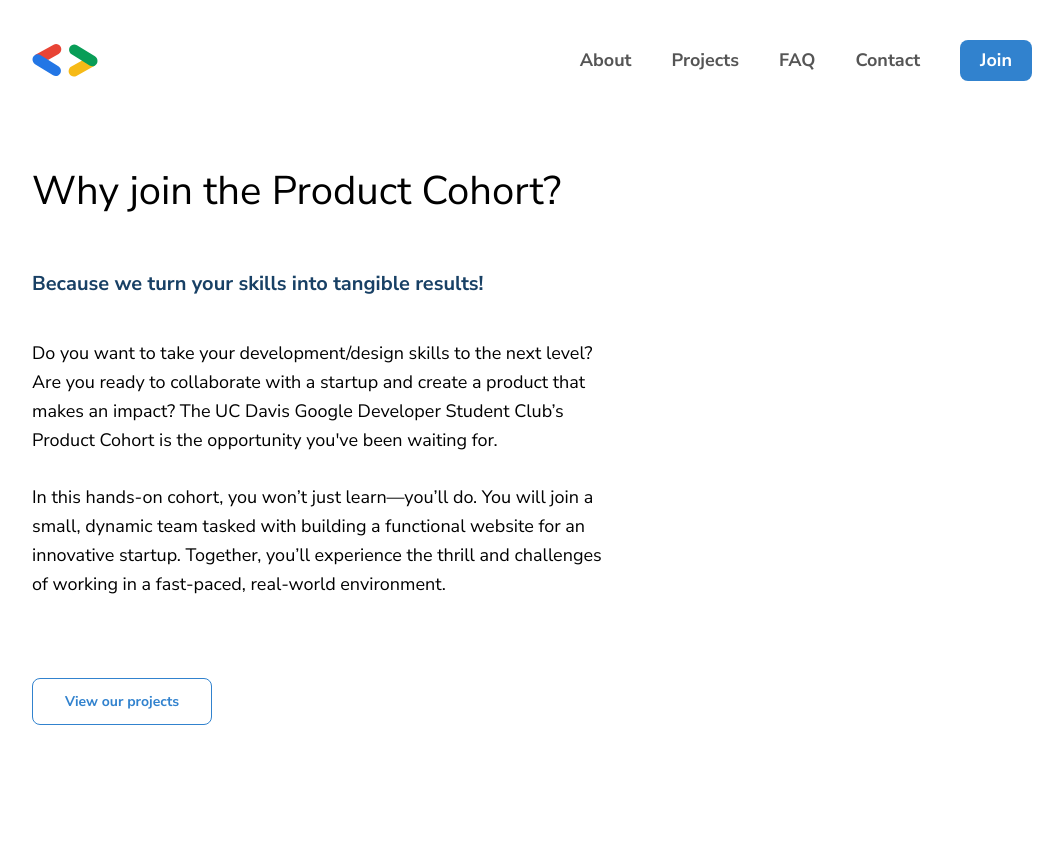
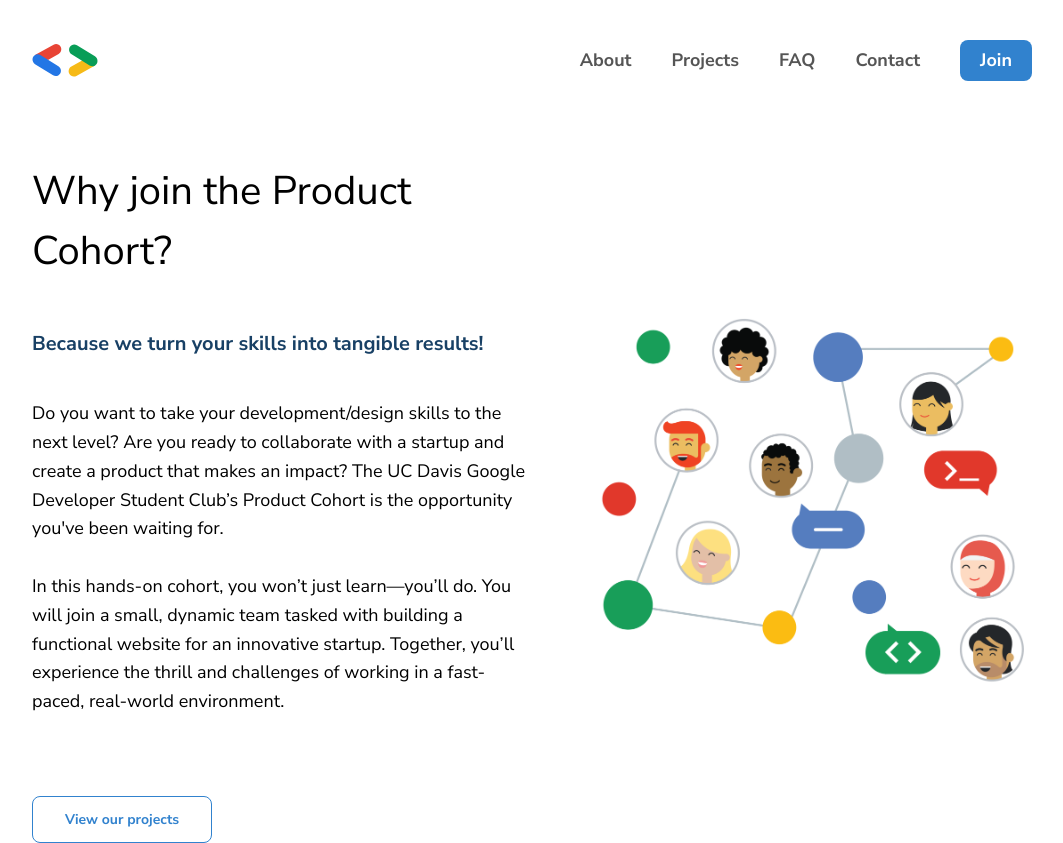
Before and after one commit to random-logic/gdsc-takehome, a Next.js app: page / in a window 1280 px wide. Shown: the whole page, without its empty margins (108-1171 px from the left). Before the commit the page ends 800 px from the top, so only its background shows below. Built offline with nearby package versions, Linux system fonts and the light colour scheme.

Commit message:
enhance section 2

```diff
--- a/app/globals.css
+++ b/app/globals.css
@@ -49,11 +49,11 @@
 }
 
 .px-edge {
-  @apply px-[8.75rem];
+  @apply px-[2rem] sm:px-[3rem] md:px-[4rem] lg:px-[6rem] xl:px-[8.75rem];
 }
 
 .content {
-  @apply max-w-7xl; /* TODO: Use so the content does not look too wide */
+  @apply max-w-[72.5rem];
 }
 
 .navbar {
@@ -77,5 +77,9 @@
 }
 
 .columns {
-  @apply px-edge flex justify-between items-center;
+  @apply flex justify-between items-center;
 }
+
+.column {
+  @apply flex-1;
+}
--- /dev/null
+++ b/components/Columns/Column.tsx
@@ -0,0 +1,9 @@
+import React from "react";
+
+export type ColumnProps = {
+  children: React.ReactNode,
+};
+
+export default function Column({ children }: ColumnProps) {
+  return <div className="column">{children}</div>;
+}
--- a/components/Columns.tsx
+++ b/components/Columns/Columns.tsx
@@ -1,11 +1,11 @@
 import React from "react";
 
-export type ColumnProps = {
+export type ColumnsProps = {
   children: React.ReactNode,
   sm_reversed?: boolean,
 };
 
-export default function Columns({ children, sm_reversed }: ColumnProps) {
+export default function Columns({ children, sm_reversed }: ColumnsProps) {
   return sm_reversed
     ? <div className="columns sm:flex-row-reverse">
         {children}
--- a/components/section2/Section2.tsx
+++ b/components/section2/Section2.tsx
@@ -1,8 +1,24 @@
-import Columns from "@/components/Columns";
+import Columns from "@/components/Columns/Columns";
 import WhyJoin from "@/components/section2/WhyJoin";
+import Image from 'next/image';
+import diversity from "@/public/diversity.png";
+import Column from "@/components/Columns/Column";
 
 export default function Section2() {
-  return <Columns>
-    <WhyJoin />
-  </Columns>;
+  return <div className="px-edge">
+    <div className="flex justify-center">
+      <div className="content">
+        <Columns>
+          <Column>
+            <WhyJoin />
+          </Column>
+          <Column>
+            <div className="pl-[2.75rem]">
+              <Image src={diversity} alt="diversity" className="object-contain"/>
+            </div>
+          </Column>
+        </Columns>
+      </div>
+    </div>
+  </div>;
 }
```
